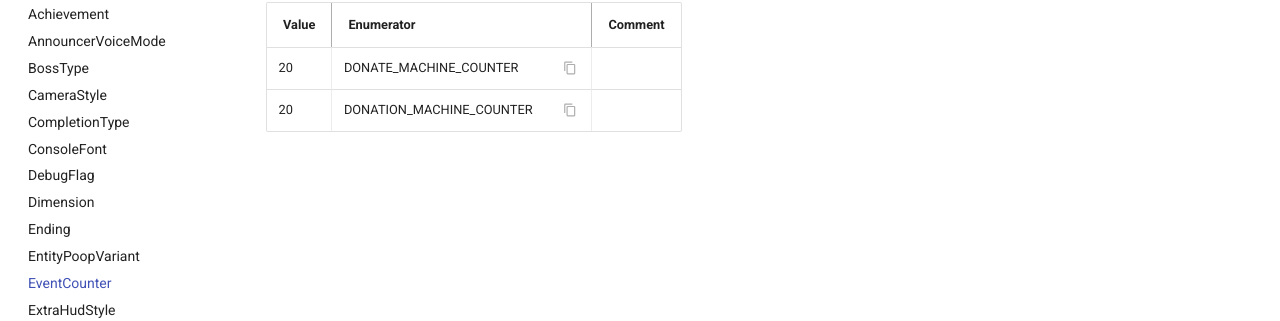
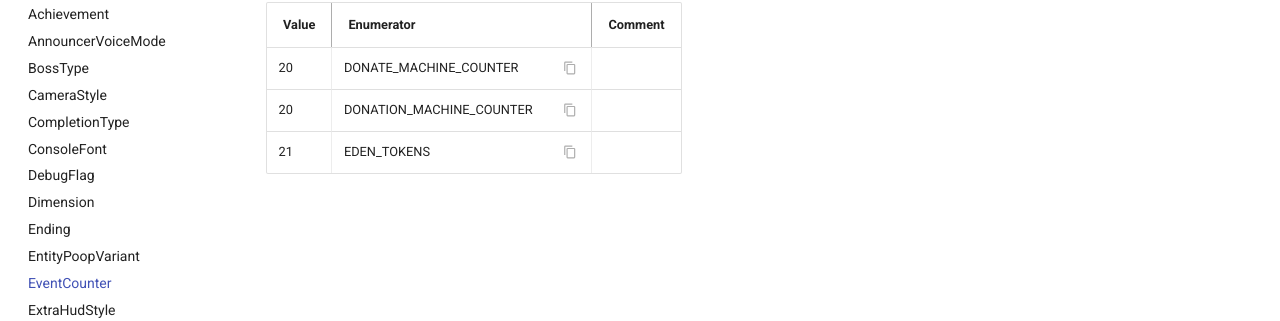
Before and after one commit to TeamREPENTOGON/REPENTOGON, an MkDocs documentation site: the page built from documentation/docs/enums/EventCounter.md, in a window 1280 px wide. Shown: the part 176-497 px from the top of the page. Built offline with MkDocs 1.6.1 and Material for MkDocs 9.7.7, drawn with Linux system fonts in a browser that asks for light colours; comment, search, counter and statistics services are not loaded; the version menu is left out.

Commit message:
document eden token location in EventCounter

```diff
--- a/documentation/docs/enums/EventCounter.md
+++ b/documentation/docs/enums/EventCounter.md
@@ -7,3 +7,4 @@ tags:
 |:--|:--|:--|
 |20 |DONATE_MACHINE_COUNTER {: .copyable } |  |
 |20 |DONATION_MACHINE_COUNTER {: .copyable } |  |
+|21 |EDEN_TOKENS {: .copyable } |  |
```
Also changed, not shown: 1 other file.
